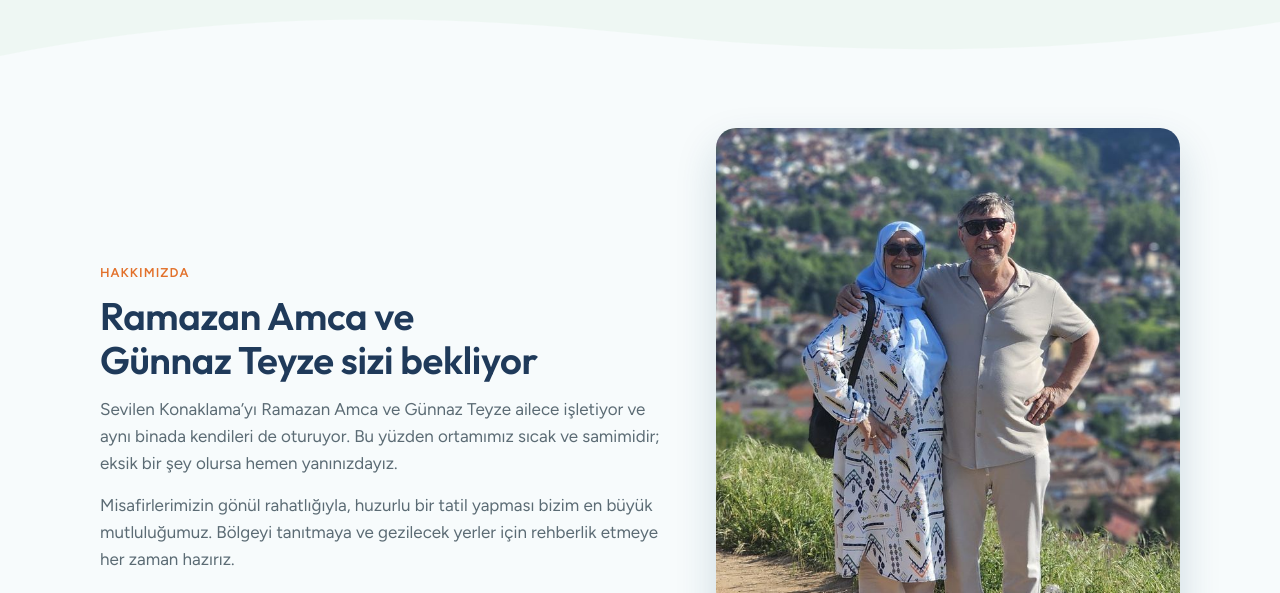
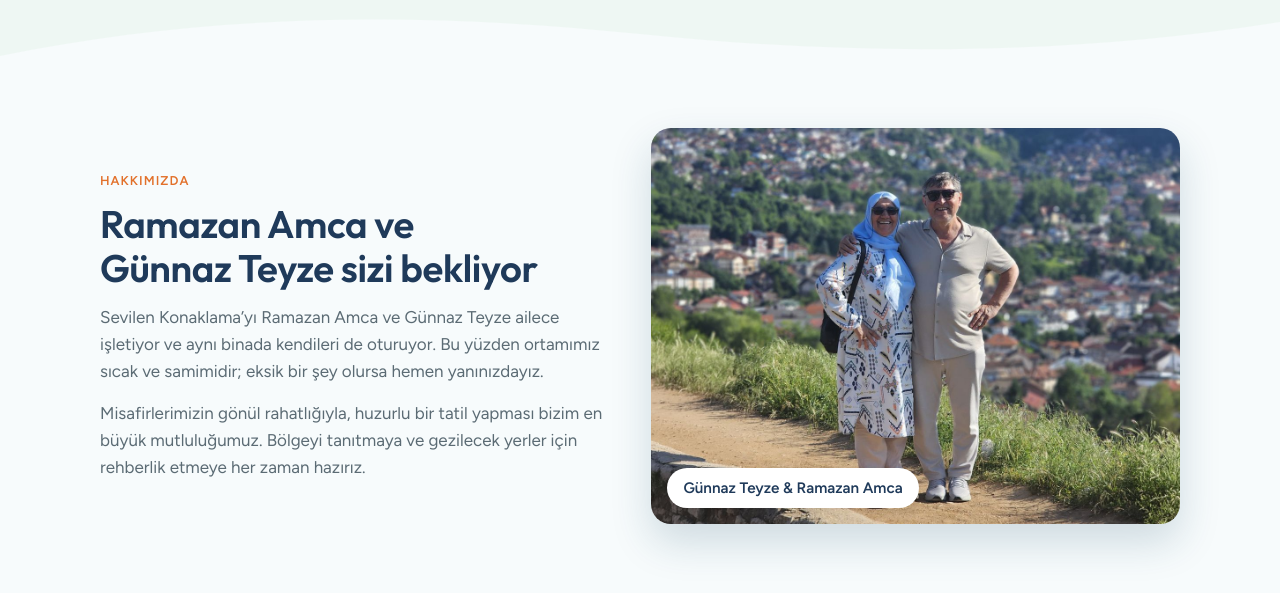
Before and after one commit to keskinahmetf/sevilen-konaklama, a plain HTML site: page index.html in a window 1280 px wide. Shown: the part 4740-5333 px from the top of the page. Drawn offline with Linux system fonts and the light colour scheme.

Commit message:
Add files via upload

```diff
--- a/index.html
+++ b/index.html
@@ -291,10 +291,11 @@ footer{background:var(--sand);border-top:1px solid var(--line);padding:36px 0;co
 
 /* Family photo */
 .family{margin:0;position:relative}
-.family img{width:100%;height:auto;aspect-ratio:4/5;object-fit:cover;border-radius:20px;display:block;box-shadow:0 18px 40px rgba(20,70,100,.18)}
+.family{width:100%}
+.family img{width:100%;height:auto;aspect-ratio:4/3;object-fit:cover;border-radius:20px;display:block;box-shadow:0 18px 40px rgba(20,70,100,.18)}
 .family figcaption{position:absolute;left:16px;bottom:16px;background:var(--surface);border-radius:999px;padding:8px 16px;font-weight:600;font-size:.95rem;box-shadow:0 4px 14px rgba(0,0,0,.12)}
-.two.about{grid-template-columns:1.1fr .9fr}
-@media (max-width:820px){.two.about{grid-template-columns:1fr}.family{max-width:420px}}
+.two.about{grid-template-columns:1fr 1.05fr}
+@media (max-width:820px){.two.about{grid-template-columns:1fr}.family{max-width:none}}
 
 /* House rules */
 .rules{background:var(--surface);border:1px solid var(--line);border-radius:16px;padding:22px 24px;margin-bottom:28px}
@@ -518,7 +519,7 @@ footer.decorated{padding-top:56px}
         <p data-i18n="aboutP1"></p>
         <p data-i18n="aboutP2"></p>
       </div>
-      <figure class="family"><img src="img/aile.jpg" width="800" height="1000" alt="Günnaz Teyze ve Ramazan Amca" loading="lazy"><figcaption data-i18n="familyCap"></figcaption></figure>
+      <figure class="family"><img src="img/aile.jpg" width="1200" height="900" alt="Günnaz Teyze ve Ramazan Amca" loading="lazy"><figcaption data-i18n="familyCap"></figcaption></figure>
     </div>
   </section>
 
```
